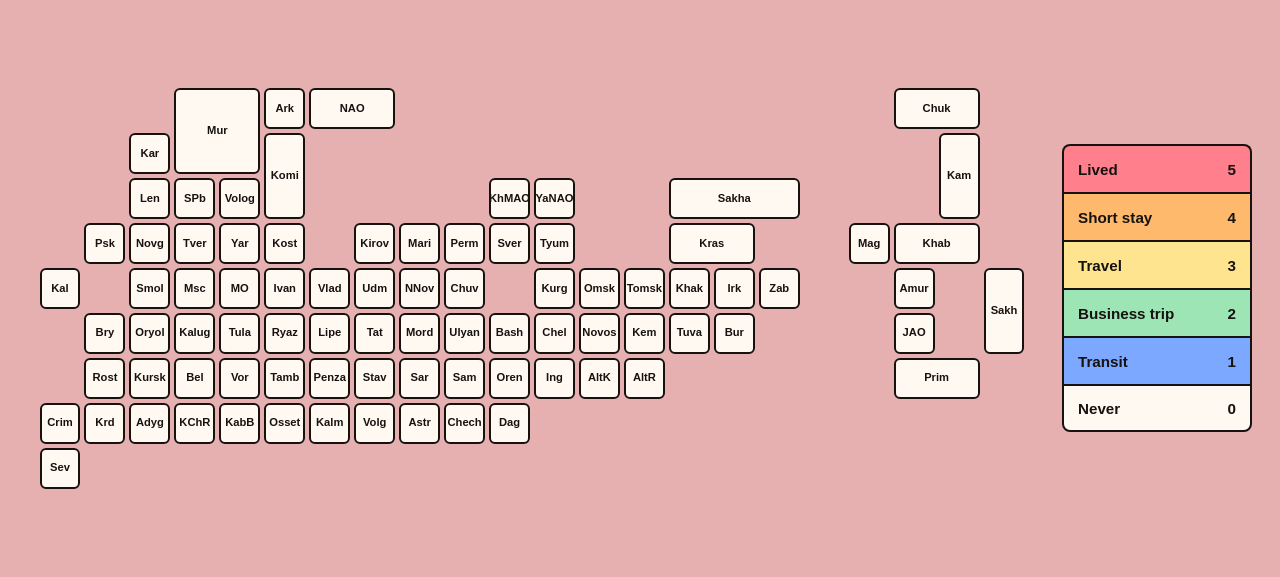
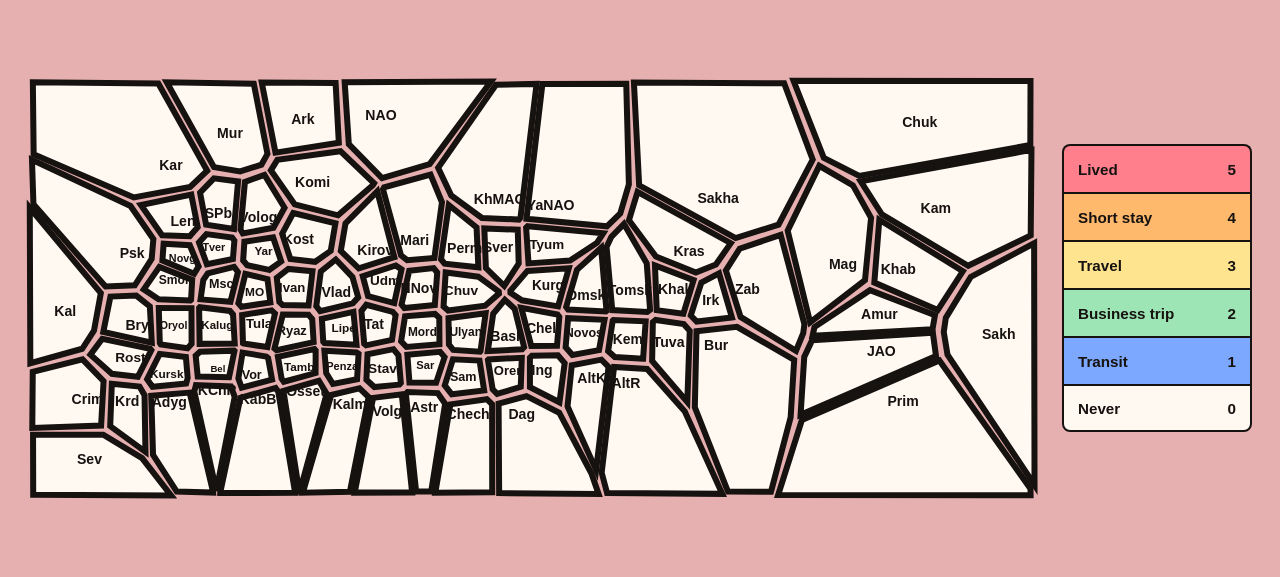
Before and after one commit to nZiben/russia-ex, a website built with Vite: page index.html in a window 1280 px wide. Shown: the part 100-677 px from the top of the page. Built offline with nearby package versions, Linux system fonts and the light colour scheme.

Commit message:
Render the map as geography-driven polygons

```diff
--- a/index.html
+++ b/index.html
@@ -39,7 +39,7 @@
             id="map-root"
             class="map-grid-container"
             aria-label="Map of Russian regions"
-            role="grid"
+            role="group"
           ></div>
         </section>
 
--- /dev/null
+++ b/src/render/cartogram.ts
@@ -0,0 +1,306 @@
+import type { DistrictId, Region } from '../state/types';
+
+export interface Point {
+  x: number;
+  y: number;
+}
+
+export interface PolygonBounds {
+  minX: number;
+  minY: number;
+  maxX: number;
+  maxY: number;
+  width: number;
+  height: number;
+}
+
+export interface RegionShape {
+  region: Region;
+  site: Point;
+  label: Point;
+  polygon: Point[];
+  bounds: PolygonBounds;
+  labelFontSize: number;
+}
+
+export interface CartogramGeometry {
+  minX: number;
+  minY: number;
+  maxX: number;
+  maxY: number;
+  width: number;
+  height: number;
+  shapes: RegionShape[];
+}
+
+const CELL_SIZE = 100;
+const MAP_PADDING = CELL_SIZE * 0.9;
+const POLYGON_GAP = CELL_SIZE * 0.14;
+const SITE_JITTER = 0.16;
+
+const DISTRICT_WARP: Record<DistrictId, { xTilt: number; yTilt: number }> = {
+  northwestern: { xTilt: -0.05, yTilt: -0.03 },
+  central: { xTilt: -0.03, yTilt: 0.01 },
+  southern: { xTilt: 0.03, yTilt: 0.05 },
+  north_caucasian: { xTilt: 0.04, yTilt: 0.08 },
+  volga: { xTilt: 0.02, yTilt: 0.03 },
+  ural: { xTilt: 0.04, yTilt: -0.02 },
+  siberian: { xTilt: 0.03, yTilt: 0.02 },
+  far_eastern: { xTilt: 0.05, yTilt: 0.04 },
+};
+
+const REGION_TWEAKS: Record<string, Partial<Point>> = {
+  kaliningrad_oblast: { x: -0.65, y: 0.12 },
+  murmansk_oblast: { x: -0.34, y: -0.34 },
+  karelia_republic: { x: -0.12, y: -0.12 },
+  arkhangelsk_oblast: { x: 0.06, y: -0.2 },
+  nenets_ao: { x: 0.28, y: -0.28 },
+  komi_republic: { x: 0.18, y: -0.12 },
+  crimea_republic: { x: -0.22, y: 0.2 },
+  sevastopol_city: { x: -0.18, y: 0.68 },
+  krasnodar_krai: { x: -0.08, y: 0.12 },
+  adygea_republic: { x: -0.02, y: 0.08 },
+  dagestan_republic: { x: 0.22, y: 0.16 },
+  astrakhan_oblast: { x: 0.12, y: 0.08 },
+  kalmykia_republic: { x: 0.04, y: 0.06 },
+  yamalo_nenets_ao: { x: 0.08, y: -0.16 },
+  khanty_mansi_ao: { x: -0.04, y: -0.08 },
+  sakha_republic: { x: 0.28, y: -0.24 },
+  krasnoyarsk_krai: { x: 0.06, y: 0.04 },
+  irkutsk_oblast: { x: 0.04, y: 0.06 },
+  buryatia_republic: { x: 0.06, y: 0.12 },
+  altai_republic: { x: 0.06, y: 0.22 },
+  tuva_republic: { x: 0.08, y: 0.16 },
+  chukotka_ao: { x: 0.64, y: -0.32 },
+  kamchatka_krai: { x: 0.74, y: 0.16 },
+  magadan_oblast: { x: 0.36, y: 0.02 },
+  khabarovsk_krai: { x: 0.18, y: 0.04 },
+  amur_oblast: { x: 0.08, y: 0.12 },
+  jewish_ao: { x: 0.1, y: 0.18 },
+  primorsky_krai: { x: 0.22, y: 0.32 },
+  sakhalin_oblast: { x: 0.86, y: 0.18 },
+};
+
+function hashToUnit(value: string, seed: number): number {
+  let hash = seed;
+  for (let index = 0; index < value.length; index += 1) {
+    hash = (hash * 33 + value.charCodeAt(index)) >>> 0;
+  }
+  return (hash / 0xffffffff) * 2 - 1;
+}
+
+function getRegionSite(region: Region): Point {
+  let x = region.col - 1 + ((region.width ?? 1) - 1) * 0.5;
+  let y = region.row - 1 + ((region.height ?? 1) - 1) * 0.5;
+
+  const warp = DISTRICT_WARP[region.districtId];
+  x += warp.xTilt * (y - 4.5);
+  y += warp.yTilt * (x - 10);
+
+  const tweak = REGION_TWEAKS[region.id];
+  if (tweak) {
+    x += tweak.x ?? 0;
+    y += tweak.y ?? 0;
+  }
+
+  x += hashToUnit(region.id, 17) * SITE_JITTER;
+  y += hashToUnit(region.id, 71) * SITE_JITTER;
+
+  return {
+    x: x * CELL_SIZE,
+    y: y * CELL_SIZE,
+  };
+}
+
+function getBounds(points: Point[]): PolygonBounds {
+  const xs = points.map((point) => point.x);
+  const ys = points.map((point) => point.y);
+  const minX = Math.min(...xs);
+  const maxX = Math.max(...xs);
+  const minY = Math.min(...ys);
+  const maxY = Math.max(...ys);
+
+  return {
+    minX,
+    minY,
+    maxX,
+    maxY,
+    width: maxX - minX,
+    height: maxY - minY,
+  };
+}
+
+function polygonArea(points: Point[]): number {
+  let area = 0;
+
+  for (let index = 0; index < points.length; index += 1) {
+    const current = points[index];
+    const next = points[(index + 1) % points.length];
+    area += current.x * next.y - next.x * current.y;
+  }
+
+  return area / 2;
+}
+
+function polygonCentroid(points: Point[]): Point {
+  const area = polygonArea(points);
+
+  if (Math.abs(area) < 1e-6) {
+    const fallback = points.reduce((acc, point) => ({ x: acc.x + point.x, y: acc.y + point.y }), {
+      x: 0,
+      y: 0,
+    });
+
+    return {
+      x: fallback.x / points.length,
+      y: fallback.y / points.length,
+    };
+  }
+
+  let sumX = 0;
+  let sumY = 0;
+
+  for (let index = 0; index < points.length; index += 1) {
+    const current = points[index];
+    const next = points[(index + 1) % points.length];
+    const cross = current.x * next.y - next.x * current.y;
+    sumX += (current.x + next.x) * cross;
+    sumY += (current.y + next.y) * cross;
+  }
+
+  return {
+    x: sumX / (6 * area),
+    y: sumY / (6 * area),
+  };
+}
+
+function clipPolygonToHalfPlane(polygon: Point[], site: Point, otherSite: Point): Point[] {
+  const normal = {
+    x: otherSite.x - site.x,
+    y: otherSite.y - site.y,
+  };
+
+  if (Math.abs(normal.x) + Math.abs(normal.y) < 1e-6) {
+    return polygon;
+  }
+
+  const midpoint = {
+    x: (site.x + otherSite.x) / 2,
+    y: (site.y + otherSite.y) / 2,
+  };
+
+  const signedDistance = (point: Point): number =>
+    (point.x - midpoint.x) * normal.x + (point.y - midpoint.y) * normal.y;
+
+  const output: Point[] = [];
+
+  for (let index = 0; index < polygon.length; index += 1) {
+    const current = polygon[index];
+    const previous = polygon[(index + polygon.length - 1) % polygon.length];
+    const currentDistance = signedDistance(current);
+    const previousDistance = signedDistance(previous);
+    const currentInside = currentDistance <= 0;
+    const previousInside = previousDistance <= 0;
+
+    if (currentInside !== previousInside) {
+      const t = previousDistance / (previousDistance - currentDistance);
+      output.push({
+        x: previous.x + (current.x - previous.x) * t,
+        y: previous.y + (current.y - previous.y) * t,
+      });
+    }
+
+    if (currentInside) {
+      output.push(current);
+    }
+  }
+
+  return output;
+}
+
+function shrinkPolygon(polygon: Point[], centroid: Point, gap: number): Point[] {
+  return polygon.map((point) => {
+    const dx = centroid.x - point.x;
+    const dy = centroid.y - point.y;
+    const distance = Math.hypot(dx, dy);
+
+    if (distance <= 1e-6) {
+      return point;
+    }
+
+    const factor = Math.min(0.34, gap / distance);
+
+    return {
+      x: point.x + dx * factor,
+      y: point.y + dy * factor,
+    };
+  });
+}
+
+function getLabelFontSize(region: Region, bounds: PolygonBounds): number {
+  const widthBased = bounds.width / Math.max(2.4, region.shortLabel.length * 0.62);
+  const heightBased = bounds.height * 0.36;
+  return Math.max(16, Math.min(34, Math.min(widthBased, heightBased)));
+}
+
+export function polygonToPath(points: Point[]): string {
+  if (!points.length) {
+    return '';
+  }
+
+  const [first, ...rest] = points;
+  const segments = rest.map((point) => `L ${point.x.toFixed(2)} ${point.y.toFixed(2)}`);
+  return `M ${first.x.toFixed(2)} ${first.y.toFixed(2)} ${segments.join(' ')} Z`;
+}
+
+export function buildCartogramGeometry(regions: Region[]): CartogramGeometry {
+  const sites = regions.map((region) => ({
+    region,
+    site: getRegionSite(region),
+  }));
+
+  const siteBounds = getBounds(sites.map(({ site }) => site));
+  const minX = siteBounds.minX - MAP_PADDING;
+  const minY = siteBounds.minY - MAP_PADDING;
+  const maxX = siteBounds.maxX + MAP_PADDING;
+  const maxY = siteBounds.maxY + MAP_PADDING;
+
+  const boundsPolygon: Point[] = [
+    { x: minX, y: minY },
+    { x: maxX, y: minY },
+    { x: maxX, y: maxY },
+    { x: minX, y: maxY },
+  ];
+
+  const shapes: RegionShape[] = sites.map(({ region, site }) => {
+    let polygon = boundsPolygon;
+
+    for (const candidate of sites) {
+      if (candidate.region.id === region.id) continue;
+      polygon = clipPolygonToHalfPlane(polygon, site, candidate.site);
+    }
+
+    const centroid = polygonCentroid(polygon);
+    const shrunkenPolygon = shrinkPolygon(polygon, centroid, POLYGON_GAP);
+    const shapeBounds = getBounds(shrunkenPolygon);
+
+    return {
+      region,
+      site,
+      label: site,
+      polygon: shrunkenPolygon,
+      bounds: shapeBounds,
+      labelFontSize: getLabelFontSize(region, shapeBounds),
+    };
+  });
+
+  return {
+    minX,
+    minY,
+    maxX,
+    maxY,
+    width: maxX - minX,
+    height: maxY - minY,
+    shapes,
+  };
+}
--- a/src/render/map.ts
+++ b/src/render/map.ts
@@ -1,5 +1,8 @@
 import type { Region, RegionLevelState } from '../state/types';
 import type { Locale } from '../i18n/i18n';
+import { buildCartogramGeometry, polygonToPath } from './cartogram';
+
+const SVG_NS = 'http://www.w3.org/2000/svg';
 
 export interface MapView {
   updateAll(state: RegionLevelState): void;
@@ -11,73 +14,89 @@ interface MapOptions {
   regions: Region[];
   state: RegionLevelState;
   locale: Locale;
-  onRegionClick: (region: Region, element: HTMLButtonElement) => void;
+  onRegionClick: (region: Region, element: Element) => void;
+}
+
+function createSvgElement<K extends keyof SVGElementTagNameMap>(
+  tagName: K
+): SVGElementTagNameMap[K] {
+  return document.createElementNS(SVG_NS, tagName);
 }
 
 export function createMapView(options: MapOptions): MapView {
   const { container, regions, onRegionClick } = options;
 
+  const geometry = buildCartogramGeometry(regions);
+
   let currentState: RegionLevelState = options.state;
   let currentLocale: Locale = options.locale;
 
-  function getGridColumnCount(): number {
-    return Math.max(...regions.map((region) => region.col + (region.width ?? 1) - 1));
-  }
-
-  function renderNationGrid(): void {
+  function renderNationMap(): void {
     container.innerHTML = '';
 
-    const grid = document.createElement('div');
-    grid.className = 'map-grid';
-    grid.style.gridTemplateColumns = `repeat(${getGridColumnCount()}, var(--tile-size))`;
+    const svg = createSvgElement('svg');
+    svg.classList.add('map-svg');
+    svg.setAttribute(
+      'viewBox',
+      `${geometry.minX.toFixed(2)} ${geometry.minY.toFixed(2)} ${geometry.width.toFixed(
+        2
+      )} ${geometry.height.toFixed(2)}`
+    );
+    svg.setAttribute('aria-label', 'Cartogram of Russian regions');
 
-    for (const region of regions) {
-      const tile = document.createElement('button');
-      tile.type = 'button';
-      tile.className = 'region-tile';
-      tile.dataset.regionId = region.id;
-      tile.dataset.level = currentState[region.id] ?? 'NEVER';
-      tile.dataset.districtId = region.districtId;
-      tile.style.gridColumn = `${region.col} / span ${region.width ?? 1}`;
-      tile.style.gridRow = `${region.row} / span ${region.height ?? 1}`;
+    for (const shape of geometry.shapes) {
+      const group = createSvgElement('g');
+      group.classList.add('region-group');
 
-      const label = document.createElement('span');
-      label.className = 'region-tile__label';
-      label.textContent = region.shortLabel;
-      tile.appendChild(label);
+      const path = createSvgElement('path');
+      path.classList.add('region-shape');
+      path.dataset.regionId = shape.region.id;
+      path.dataset.level = currentState[shape.region.id] ?? 'NEVER';
+      path.dataset.districtId = shape.region.districtId;
+      path.setAttribute('d', polygonToPath(shape.polygon));
+      path.setAttribute('tabindex', '0');
+      path.setAttribute('role', 'button');
 
-      const title = currentLocale === 'ru' ? region.fullNameRu : region.fullNameEn;
-      tile.title = title;
-      tile.setAttribute('aria-label', title);
+      const title = currentLocale === 'ru' ? shape.region.fullNameRu : shape.region.fullNameEn;
+      path.setAttribute('aria-label', title);
 
-      tile.addEventListener('click', () => {
-        onRegionClick(region, tile);
+      path.addEventListener('click', () => {
+        onRegionClick(shape.region, path);
       });
 
-      tile.addEventListener('keydown', (event) => {
+      path.addEventListener('keydown', (event) => {
         if (event.key === 'Enter' || event.key === ' ') {
           event.preventDefault();
-          onRegionClick(region, tile);
+          onRegionClick(shape.region, path);
         }
       });
 
-      grid.appendChild(tile);
+      const label = createSvgElement('text');
+      label.classList.add('region-label');
+      label.setAttribute('x', shape.label.x.toFixed(2));
+      label.setAttribute('y', shape.label.y.toFixed(2));
+      label.setAttribute('font-size', shape.labelFontSize.toFixed(2));
+      label.textContent = shape.region.shortLabel;
+
+      group.appendChild(path);
+      group.appendChild(label);
+      svg.appendChild(group);
     }
 
-    container.appendChild(grid);
+    container.appendChild(svg);
   }
 
   function updateAll(state: RegionLevelState): void {
     currentState = state;
-    renderNationGrid();
+    renderNationMap();
   }
 
   function updateLocale(locale: Locale): void {
     currentLocale = locale;
-    renderNationGrid();
+    renderNationMap();
   }
 
-  renderNationGrid();
+  renderNationMap();
 
   return {
     updateAll,
--- a/src/render/popup.ts
+++ b/src/render/popup.ts
@@ -8,7 +8,7 @@ interface PopupConfig {
 
 interface OpenConfig {
   region: Region;
-  anchorElement: HTMLElement;
+  anchorElement: Element;
   currentLevelId: LevelId;
   locale: Locale;
   onSelect: (levelId: LevelId) => void;
@@ -89,7 +89,7 @@ export function createLevelPopup(config: PopupConfig): LevelPopup {
     }
   }
 
-  function positionPopup(anchor: HTMLElement): void {
+  function positionPopup(anchor: Element): void {
     const rect = anchor.getBoundingClientRect();
     const width = 240;
     const approxHeight = 280;
--- a/src/styles.css
+++ b/src/styles.css
@@ -113,7 +113,7 @@ body {
 .chrome-link:focus-visible,
 .button:focus-visible,
 .language-switcher__button:focus-visible,
-.region-tile:focus-visible,
+.region-shape:focus-visible,
 .level-popup__close:focus-visible,
 .level-popup__level:focus-visible {
   outline: 3px solid var(--focus);
@@ -184,67 +184,67 @@ body {
   overflow: visible;
 }
 
-.map-grid {
-  display: grid;
-  grid-auto-rows: var(--tile-size);
-  gap: var(--tile-gap);
+.map-svg {
+  width: min(100%, 1480px);
+  height: auto;
+  overflow: visible;
 }
 
-.region-tile {
-  width: 100%;
-  height: 100%;
-  min-width: 0;
-  min-height: 0;
-  border-radius: var(--tile-radius);
-  border: 2px solid var(--page-ink);
-  background: var(--level-never);
-  color: var(--page-ink);
-  display: flex;
-  align-items: center;
-  justify-content: center;
-  cursor: pointer;
-  padding: 4px;
-  text-align: center;
-  transition:
-    transform 0.12s ease,
-    background-color 0.16s ease;
+.region-group {
+  transform-origin: center;
+  transition: transform 0.12s ease;
 }
 
-.region-tile__label {
-  display: block;
-  font-size: 0.7rem;
+.region-group:hover {
+  transform: translateY(-2px);
+}
+
+.region-shape {
+  fill: var(--level-never);
+  stroke: var(--page-ink);
+  stroke-width: 6;
+  vector-effect: non-scaling-stroke;
+  cursor: pointer;
+  transition:
+    fill 0.16s ease,
+    filter 0.16s ease;
+}
+
+.region-label {
+  fill: var(--page-ink);
+  font-family: Arial, Helvetica, sans-serif;
   font-weight: 700;
-  line-height: 1.05;
-  text-wrap: balance;
+  text-anchor: middle;
+  dominant-baseline: middle;
   pointer-events: none;
 }
 
-.region-tile[data-level='LIVED'] {
-  background: var(--level-lived);
+.region-shape[data-level='LIVED'] {
+  fill: var(--level-lived);
 }
 
-.region-tile[data-level='SHORT_STAY'] {
-  background: var(--level-short-stay);
+.region-shape[data-level='SHORT_STAY'] {
+  fill: var(--level-short-stay);
 }
 
-.region-tile[data-level='TRAVELED'] {
-  background: var(--level-traveled);
+.region-shape[data-level='TRAVELED'] {
+  fill: var(--level-traveled);
 }
 
-.region-tile[data-level='BUSINESS_TRIP'] {
-  background: var(--level-business);
+.region-shape[data-level='BUSINESS_TRIP'] {
+  fill: var(--level-business);
 }
 
-.region-tile[data-level='TRANSIT'] {
-  background: var(--level-transit);
+.region-shape[data-level='TRANSIT'] {
+  fill: var(--level-transit);
 }
 
-.region-tile[data-level='NEVER'] {
-  background: var(--level-never);
+.region-shape[data-level='NEVER'] {
+  fill: var(--level-never);
 }
 
-.region-tile:hover {
-  transform: translateY(-1px);
+.region-shape:hover {
+  filter: brightness(0.97);
 }
 
 .legend {
@@ -514,10 +514,6 @@ body {
     display: none;
   }
 
-  .region-tile__label {
-    font-size: 0.6rem;
-  }
-
   .button,
   .chrome-link {
     width: 100%;
```
Also changed, not shown: src/export/exportImage.ts (+31 -23 lines), tests/cartogram.test.ts (added, +31 -0 lines).
